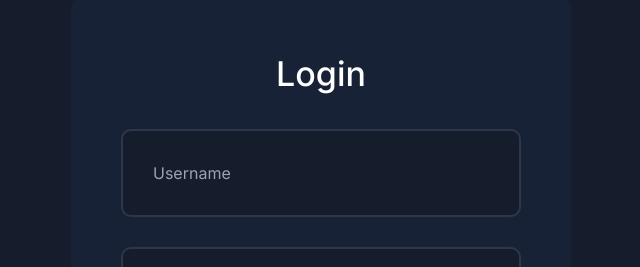
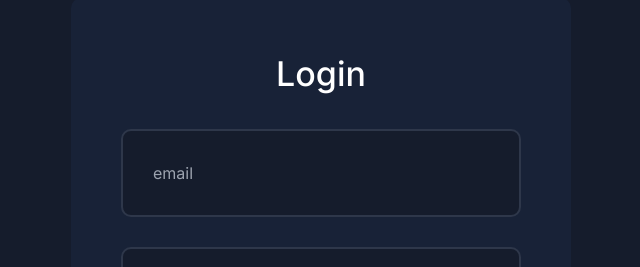
Before and after one commit to chaad98/Admin-Dashboard, a Next.js app: page /login in a window 1280 px wide. Shown: the part 152-419 px from the top of the page, without its empty margins (319-959 px from the left). Built offline with nearby package versions, Linux system fonts and the light colour scheme.

Commit message:
Modified form homepage

```diff
--- a/src/app/login/page.tsx
+++ b/src/app/login/page.tsx
@@ -5,8 +5,8 @@
     <div className={styles.container}>
       <div className={styles.form}>
         <h1>Login</h1>
-        <input type="text" placeholder="Username" />
-        <input type="password" placeholder="Password" />
+        <input type="email" placeholder="email" required />
+        <input type="password" placeholder="Password" required />
         <button>Login</button>
       </div>
     </div>
```
